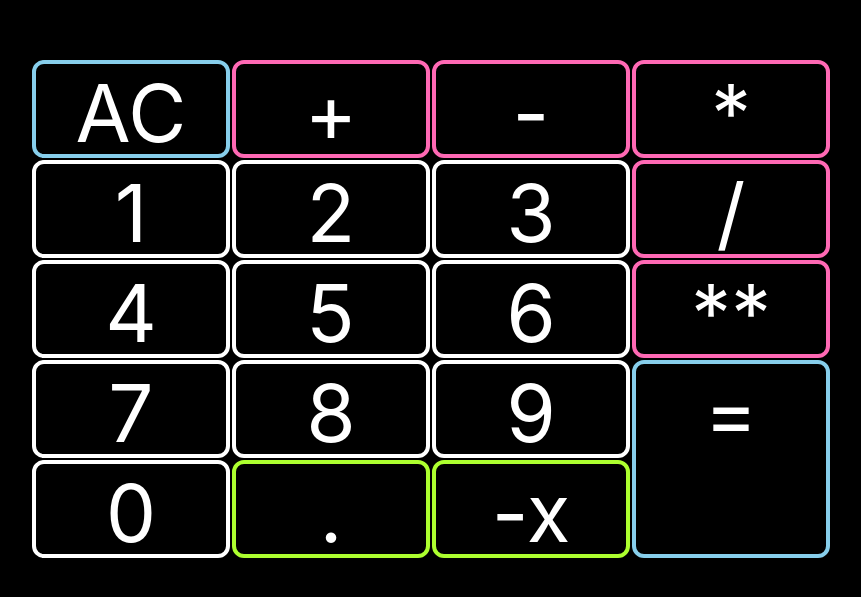
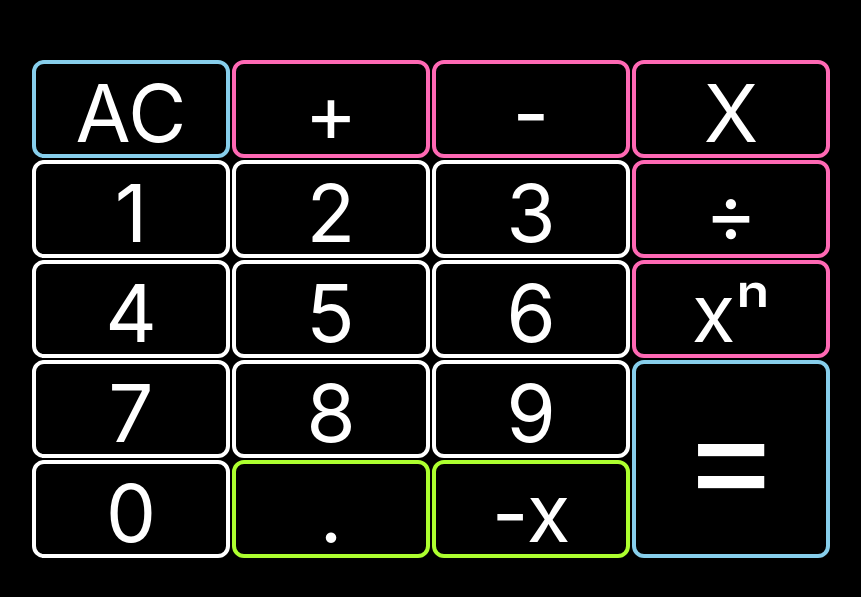
Before and after one commit to amara-j/calculator, a React (Create React App) app: page / in a window 1280 px wide. Shown: the part 129-726 px from the top of the page, without its empty margins (213-1074 px from the left). Built offline with nearby package versions, Linux system fonts and the light colour scheme.

Commit message:
fixed display values for operators

```diff
--- a/src/App.css
+++ b/src/App.css
@@ -86,6 +86,7 @@ html {
 
 .equalsContainer {
   border-color: skyblue;
+  font-size: 150px;
   width: 190px;
   height: 190px;
   grid-column: 4;
--- a/src/Calculator.js
+++ b/src/Calculator.js
@@ -6,7 +6,7 @@ function Calculator() {
   const [operator, updateOperator] = useState("");
   const [operand2, updateOperand2] = useState("");
   const [result, updateResult] = useState(0);
-  const operator_array = ["+", "-", "*", "/", "**"];
+  const operator_array = ["+", "-"];
   const [isExpressionEvaluated, toggleEvaluatedState] = useState(false);
 
   const numberButtonOnClick = (i) => {
@@ -195,12 +195,43 @@ function Calculator() {
               key={element}
               display={element}
               containerClassName={"operatorContainer"}
+              containerID={element}
               onClick={() => {
                 operatorButtonOnClick(element);
               }}
             />
           );
         })}
+        <Button // for *
+          key={"*"}
+          display={"X"}
+          containerClassName={"operatorContainer"}
+          containerID={"*"}
+          onClick={() => {
+            operatorButtonOnClick("*");
+          }}
+        />
+
+        <Button // button for /
+          key={"/"}
+          display={"÷"}
+          containerClassName={"operatorContainer"}
+          containerID={"/"}
+          onClick={() => {
+            operatorButtonOnClick("/");
+          }}
+        />
+
+        <Button // button for **
+          key={"**"}
+          display={"xⁿ"}
+          containerClassName={"operatorContainer"}
+          containerID={"**"}
+          onClick={() => {
+            operatorButtonOnClick("**");
+          }}
+        />
+
         {loopNumberComponents()}
         <Button // decimal point button
           display={"."}
```
